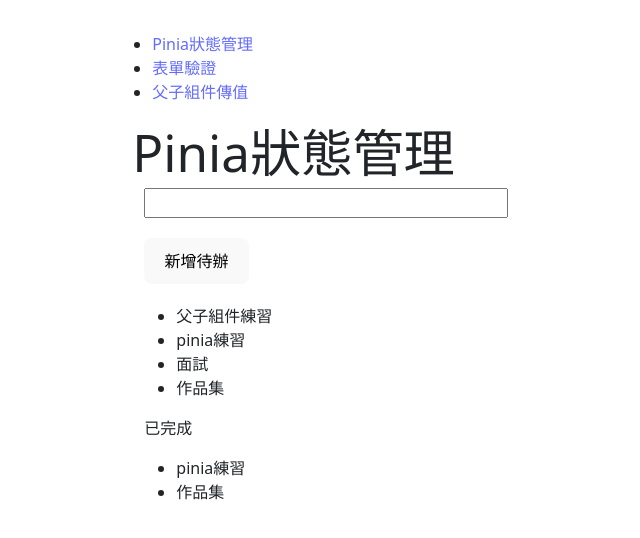
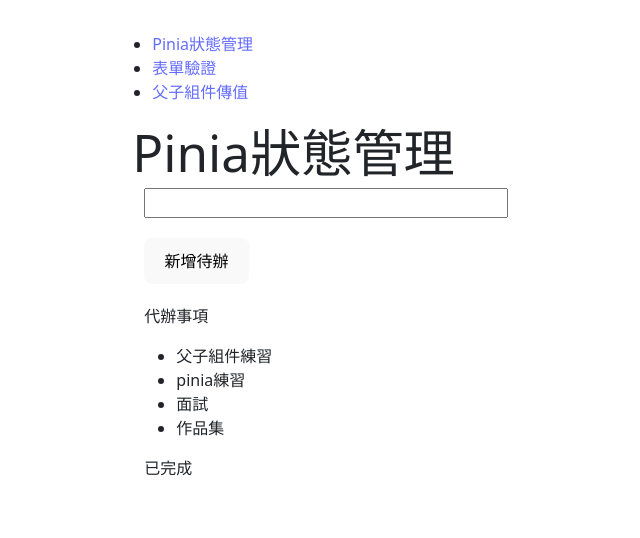
Before and after one commit to yanniao0827/Vue, a Vue app in the folder PRACTICE/form_validate/: page /pinia in a window 1280 px wide. Shown: the top 538 px of the page, without its empty margins (314-954 px from the left). Built offline with nearby package versions, Linux system fonts and the light colour scheme.

Commit message:
0806 6.回家作業完成

```diff
--- a/PRACTICE/form_validate/src/components/PiniaStore.vue
+++ b/PRACTICE/form_validate/src/components/PiniaStore.vue
@@ -8,7 +8,7 @@
 import {storeToRefs} from 'pinia';
 const {finishTodos} = storeToRefs(todoStore);
 
-const{addTodo}=todoStore;
+const{addTodo,toggleTodo}=todoStore;
 const newItem=ref('');
 
 </script>
@@ -18,12 +18,14 @@
     <div class="container">
         <input type="text" v-model="newItem">
         <button @click="addTodo(newItem)">新增待辦</button>
+        <p>代辦事項</p>
         <ul class="list">
-            <li class="item" v-for="item in todoStore.todos">{{ item.text }}</li>
+            <li class="item" v-for="item in todoStore.todos.filter(item => !item.isFinished)" @click="toggleTodo(item.id)">{{ item.text }}</li>
         </ul>
         <p>已完成</p>
         <ul class="list">
-            <li v-for="finish in finishTodos">{{ finish.text }}</li>
+            <li class="item" v-for="item in finishTodos" >{{ item.text }}</li>
+            <!-- <div class="toggle" v-if="todoStore.isFinished" @click="todoStore.toggleTodo(todoStore.id)"></div> -->
         </ul>
     </div>
 </template>
@@ -36,4 +38,8 @@
     margin-top: 20px;
     margin-bottom: 20px;
 }
+li:hover{
+    font-size: 25px;
+    color: orange;
+}
 </style>
--- a/PRACTICE/form_validate/src/stores/testStore.js
+++ b/PRACTICE/form_validate/src/stores/testStore.js
@@ -15,7 +15,7 @@
         {
             id:2,
             text:'pinia練習',
-            isFinished:true
+            isFinished:false
         },
         {
             id:3,
@@ -25,7 +25,7 @@
         {
             id:4,
             text:'作品集',
-            isFinished:true
+            isFinished:false
         }
     ]
  }),
@@ -44,6 +44,10 @@
             text:text,
             isFinished:false
         })
+    },
+    toggleTodo(id){
+        const index =this.todos.findIndex((todo) => todo.id === id)
+        this.todos[index].isFinished = !this.todos[index].isFinished
     }
  }
 })
```
Also changed, not shown: 1 other file (tests, documents, lock files or other folders).
